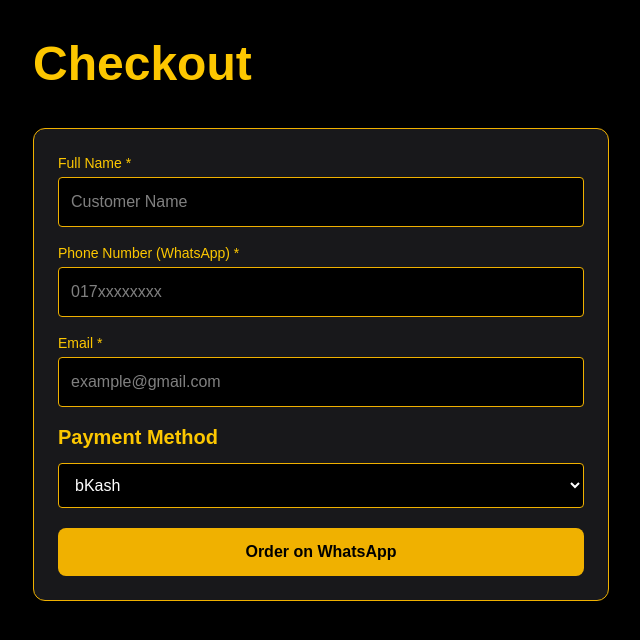
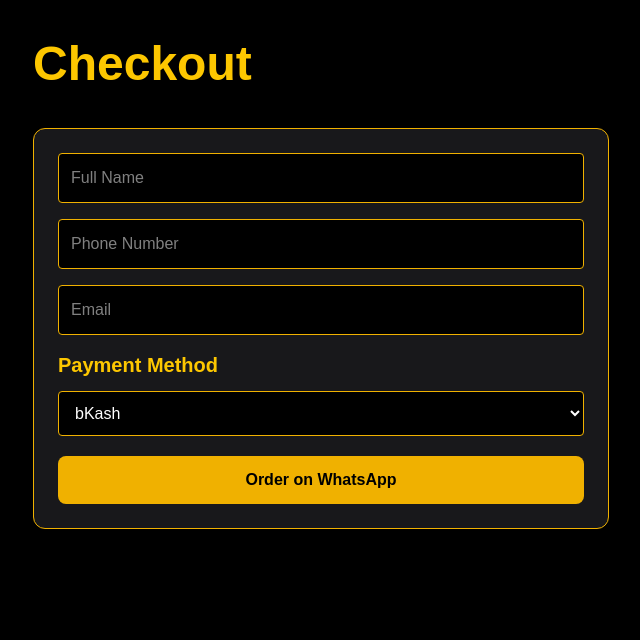
Before and after one commit to kajonsk1997-spec/ai-video-studio, a Next.js app: page /checkout in a window 1280 px wide. Shown: the top 640 px of the page, without its empty margins (7-647 px from the left). Built offline with nearby package versions, Linux system fonts and the light colour scheme.

Commit message:
Updated main admin page with whatsapp chat and category manager

```diff
--- a/app/checkout/page.tsx
+++ b/app/checkout/page.tsx
@@ -4,66 +4,30 @@ import { useState } from "react";
 
 export default function CheckoutPage() {
   const [paymentMethod, setPaymentMethod] = useState("bKash");
-  const [fullName, setFullName] = useState("");
-  const [phone, setPhone] = useState("");
-  const [email, setEmail] = useState("");
-
-  const handleSubmit = (e) => {
-    e.preventDefault();
-
-    // WhatsApp মেসেজ তৈরি করা
-    const message = `New Order - One Shop%0A%0AFull Name: ${encodeURIComponent(fullName)}%0APhone (WhatsApp): ${encodeURIComponent(phone)}%0AEmail: ${encodeURIComponent(email)}%0APayment Method: ${paymentMethod}%0APayment Number: 01571282946`;
-
-    // WhatsApp লিংক ওপেন করা
-    window.open(`https://wa.me/8801571282946?text=${message}`, "_blank");
-  };
 
   return (
     <main className="min-h-screen bg-black text-white p-10">
+
       <h1 className="text-5xl font-bold text-yellow-400">
         Checkout
       </h1>
 
-      <form onSubmit={handleSubmit} className="mt-10 max-w-xl bg-zinc-900 border border-yellow-500 rounded-xl p-6">
+      <div className="mt-10 max-w-xl bg-zinc-900 border border-yellow-500 rounded-xl p-6">
 
-        {/* Full Name Field (Mandatory) */}
-        <div className="mb-4">
-          <label className="block text-yellow-400 text-sm mb-1">Full Name *</label>
         <input
-            type="text"
-            required
-            value={fullName}
-            onChange={(e) => setFullName(e.target.value)}
-            className="w-full p-3 bg-black border border-yellow-500 rounded text-white"
-            placeholder="Customer Name"
+          className="w-full p-3 mb-4 bg-black border border-yellow-500 rounded"
+          placeholder="Full Name"
         />
-        </div>
 
-        {/* Phone Number Field (Mandatory) */}
-        <div className="mb-4">
-          <label className="block text-yellow-400 text-sm mb-1">Phone Number (WhatsApp) *</label>
         <input
-            type="tel"
-            required
-            value={phone}
-            onChange={(e) => setPhone(e.target.value)}
-            className="w-full p-3 bg-black border border-yellow-500 rounded text-white"
-            placeholder="017xxxxxxxx"
+          className="w-full p-3 mb-4 bg-black border border-yellow-500 rounded"
+          placeholder="Phone Number"
         />
-        </div>
 
-        {/* Email Field (Mandatory) */}
-        <div className="mb-4">
-          <label className="block text-yellow-400 text-sm mb-1">Email *</label>
         <input
-            type="email"
-            required
-            value={email}
-            onChange={(e) => setEmail(e.target.value)}
-            className="w-full p-3 bg-black border border-yellow-500 rounded text-white"
-            placeholder="example@gmail.com"
+          className="w-full p-3 mb-4 bg-black border border-yellow-500 rounded"
+          placeholder="Email"
         />
-        </div>
 
         <h2 className="text-yellow-400 text-xl font-bold mb-3">
           Payment Method
@@ -72,21 +36,23 @@ export default function CheckoutPage() {
         <select
           value={paymentMethod}
           onChange={(e) => setPaymentMethod(e.target.value)}
-          className="w-full p-3 mb-5 bg-black border border-yellow-500 rounded text-white"
+          className="w-full p-3 mb-5 bg-black border border-yellow-500 rounded"
         >
-          <option value="bKash">bKash</option>
-          <option value="Nagad">Nagad</option>
-          <option value="Card">Card</option>
+          <option>bKash</option>
+          <option>Nagad</option>
+          <option>Card</option>
         </select>
 
-        <button
-          type="submit"
-          className="block w-full text-center bg-yellow-500 text-black py-3 rounded-lg font-bold cursor-pointer"
+        <a
+          href={`https://wa.me/8801571282946?text=New%20Order%20-%20One%20Shop%0A%0APayment%20Method:%20${paymentMethod}%0APayment%20Number:%2001571282946`}
+          target="_blank"
+          className="block w-full text-center bg-yellow-500 text-black py-3 rounded-lg font-bold"
         >
           Order on WhatsApp
-        </button>
+        </a>
 
-      </form>
+      </div>
+
     </main>
   );
 }
```
Lines whose indentation alone changed are shown as unchanged.
